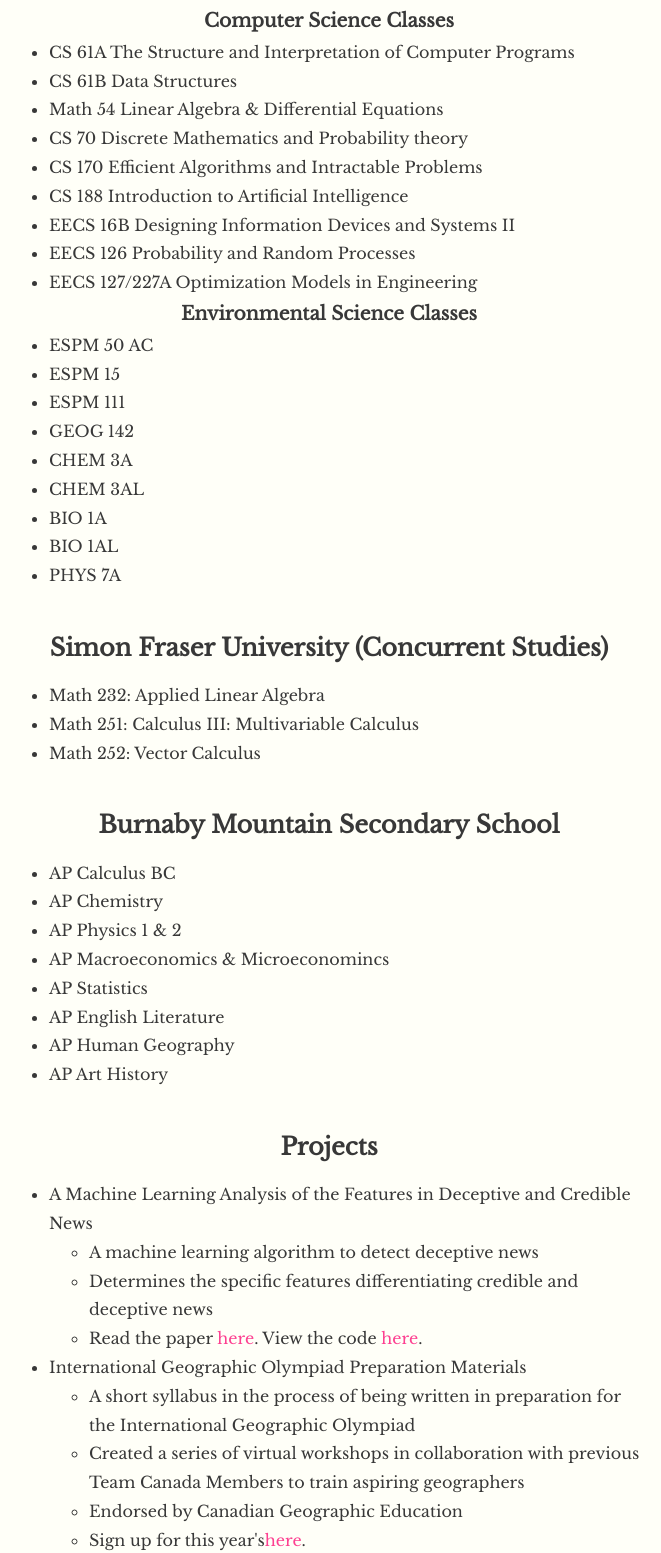
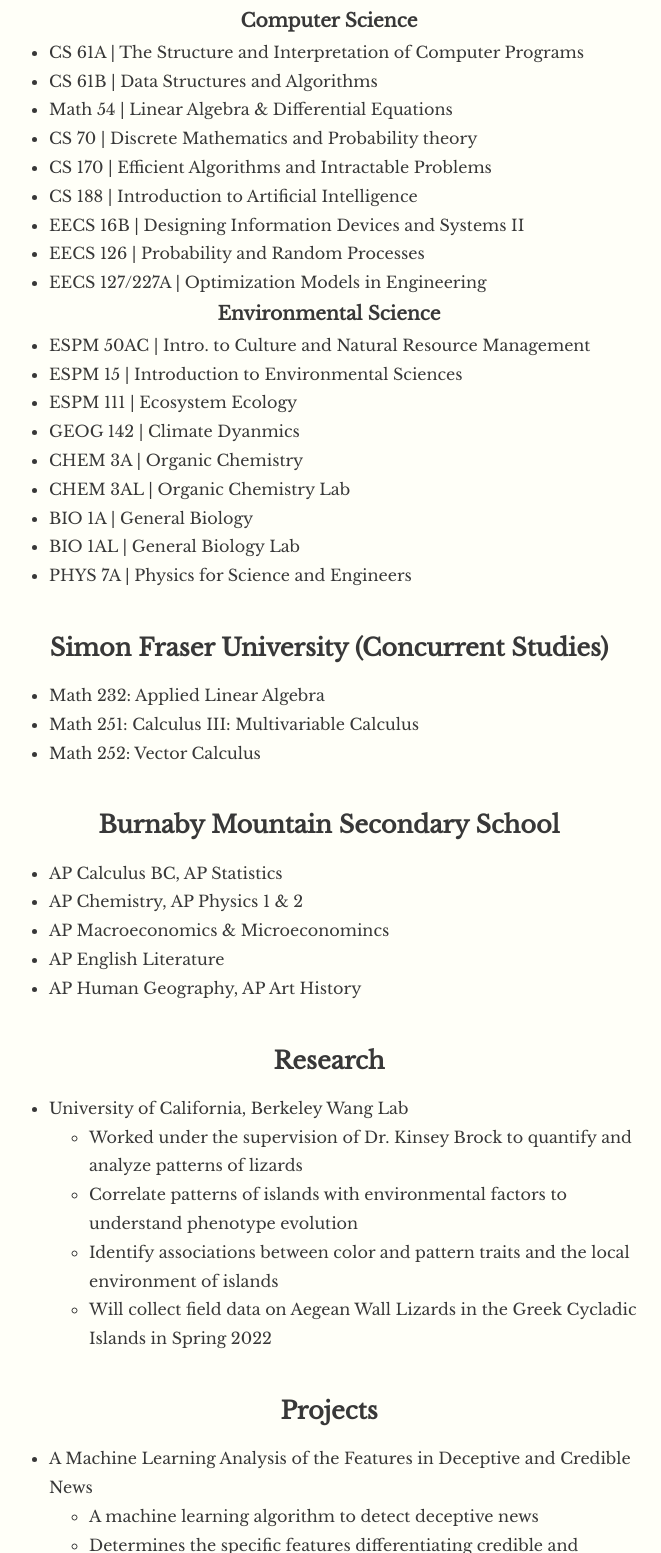
Before and after one commit to jerrys7/jerrys7.github.io, a plain HTML site: page index.html in a window 1280 px wide. Shown: the part 357-1910 px from the top of the page, without its empty margins (311-972 px from the left). Drawn offline with nearby package versions, Linux system fonts and the light colour scheme.

Commit message:
research and updates

```diff
--- a/index.html
+++ b/index.html
@@ -14,29 +14,29 @@
 <h1>Jerry Sun</h1>
 <h2><a href="https://github.com/jerrys7">Github</a> | <a href="mailto:qjsun@berkeley.com?Subject=Hi!">Contact</a> | <a href="https://www.linkedin.com/in/qijiasunjerry/">LinkedIn</a></h2>
 <h2>University of California, Berkeley </h2>
-	<h3>Computer Science Classes</h3>
+	<h3>Computer Science</h3>
 	<ul>
-		<li>CS 61A The Structure and Interpretation of Computer Programs </li>
-		<li>CS 61B Data Structures </li>
-		<li>Math 54 Linear Algebra & Differential Equations </li>
-		<li>CS 70 Discrete Mathematics and Probability theory</li>
-		<li>CS 170 Efficient Algorithms and Intractable Problems</li>
-		<li>CS 188 Introduction to Artificial Intelligence</li>
-		<li>EECS 16B Designing Information Devices and Systems II</li>
-		<li>EECS 126 Probability and Random Processes</li>
-		<li>EECS 127/227A Optimization Models in Engineering</li>
+		<li>CS 61A | The Structure and Interpretation of Computer Programs </li>
+		<li>CS 61B | Data Structures and Algorithms </li>
+		<li>Math 54 | Linear Algebra & Differential Equations </li>
+		<li>CS 70 | Discrete Mathematics and Probability theory</li>
+		<li>CS 170 | Efficient Algorithms and Intractable Problems</li>
+		<li>CS 188 | Introduction to Artificial Intelligence</li>
+		<li>EECS 16B | Designing Information Devices and Systems II</li>
+		<li>EECS 126 | Probability and Random Processes</li>
+		<li>EECS 127/227A | Optimization Models in Engineering</li>
 	</ul>
-	<h3>Environmental Science Classes</h3>
+	<h3>Environmental Science</h3>
 	<ul>
-		<li>ESPM 50 AC</li>
-		<li>ESPM 15</li>
-		<li>ESPM 111</li>
-		<li>GEOG 142</li>
-		<li>CHEM 3A</li>
-		<li>CHEM 3AL</li>
-		<li>BIO 1A</li>
-		<li>BIO 1AL</li>
-		<li>PHYS 7A </li>
+		<li>ESPM 50AC | Intro. to Culture and Natural Resource Management</li>
+		<li>ESPM 15 | Introduction to Environmental Sciences</li>
+		<li>ESPM 111 | Ecosystem Ecology</li>
+		<li>GEOG 142 | Climate Dyanmics</li>
+		<li>CHEM 3A | Organic Chemistry</li>
+		<li>CHEM 3AL | Organic Chemistry Lab</li>
+		<li>BIO 1A | General Biology</li>
+		<li>BIO 1AL | General Biology Lab</li>
+		<li>PHYS 7A | Physics for Science and Engineers</li>
 	</ul>
 <h2>Simon Fraser University (Concurrent Studies)</h2>
 	<ul>
@@ -46,14 +46,21 @@
 	</ul>
 <h2>Burnaby Mountain Secondary School</h2>
 	<ul>
-		<li>AP Calculus BC
-		<li>AP Chemistry
-		<li>AP Physics 1 & 2
-		<li>AP Macroeconomics & Microeconomincs
-		<li>AP Statistics
-		<li>AP English Literature
-		<li>AP Human Geography
-		<li>AP Art History
+		<li>AP Calculus BC, AP Statistics </li>
+		<li>AP Chemistry, AP Physics 1 & 2</li>
+		<li>AP Macroeconomics & Microeconomincs</li>
+		<li>AP English Literature</li>
+		<li>AP Human Geography, AP Art History</li>
+	</ul>
+<h2>Research</h2>
+	<ul>
+		<li>University of California, Berkeley Wang Lab</li>
+		<ul>
+			<li>Worked under the supervision of Dr. Kinsey Brock to quantify and analyze patterns of lizards</li>
+			<li>Correlate patterns of islands with environmental factors to understand phenotype evolution</li>
+			<li>Identify associations between color and pattern traits and the local environment of islands</li>
+			<li>Will collect field data on Aegean Wall Lizards in the Greek Cycladic Islands in Spring 2022</li>
+		</ul>
 	</ul>
 <h2>Projects</h2>
 		<ul>
```
